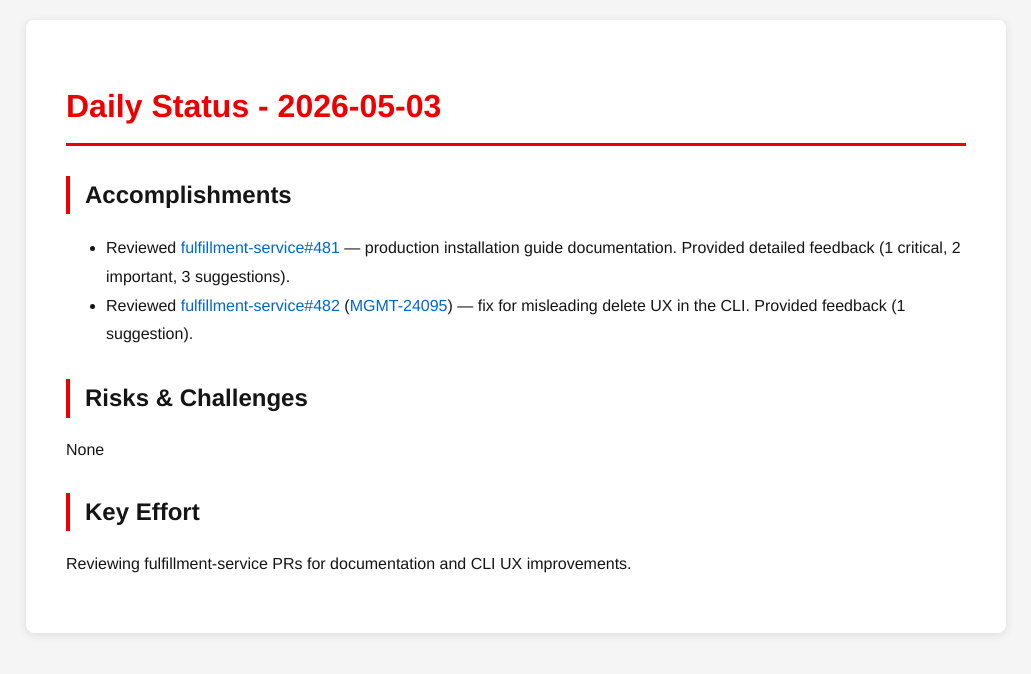
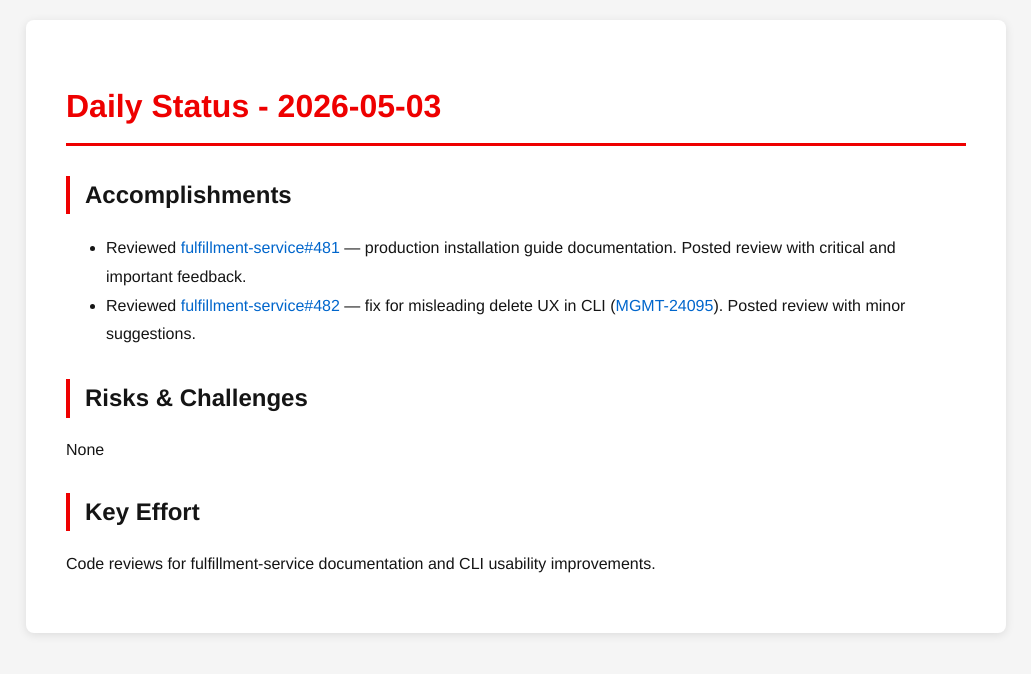
Before and after one commit to tzvatot/daily-status, a Jekyll site: the page built from 2026-05-03.md, in a window 1280 px wide. Shown: the top 674 px of the page, without its empty margins (124-1155 px from the left). Built offline with Jekyll 4.4.1, drawn with Linux system fonts in a browser that asks for light colours.

Commit message:
Daily status update - 2026-05-03

```diff
--- a/2026-05-03.md
+++ b/2026-05-03.md
@@ -7,11 +7,11 @@ date: 2026-05-03
 # Daily Status - 2026-05-03
 
 ## Accomplishments
-- Reviewed [fulfillment-service#481](https://github.com/osac-project/fulfillment-service/pull/481) — production installation guide documentation. Provided detailed feedback (1 critical, 2 important, 3 suggestions).
-- Reviewed [fulfillment-service#482](https://github.com/osac-project/fulfillment-service/pull/482) ([MGMT-24095](https://issues.redhat.com/browse/MGMT-24095)) — fix for misleading delete UX in the CLI. Provided feedback (1 suggestion).
+- Reviewed [fulfillment-service#481](https://github.com/osac-project/fulfillment-service/pull/481) — production installation guide documentation. Posted review with critical and important feedback.
+- Reviewed [fulfillment-service#482](https://github.com/osac-project/fulfillment-service/pull/482) — fix for misleading delete UX in CLI ([MGMT-24095](https://issues.redhat.com/browse/MGMT-24095)). Posted review with minor suggestions.
 
 ## Risks & Challenges
 None
 
 ## Key Effort
-Reviewing fulfillment-service PRs for documentation and CLI UX improvements.
+Code reviews for fulfillment-service documentation and CLI usability improvements.
```
